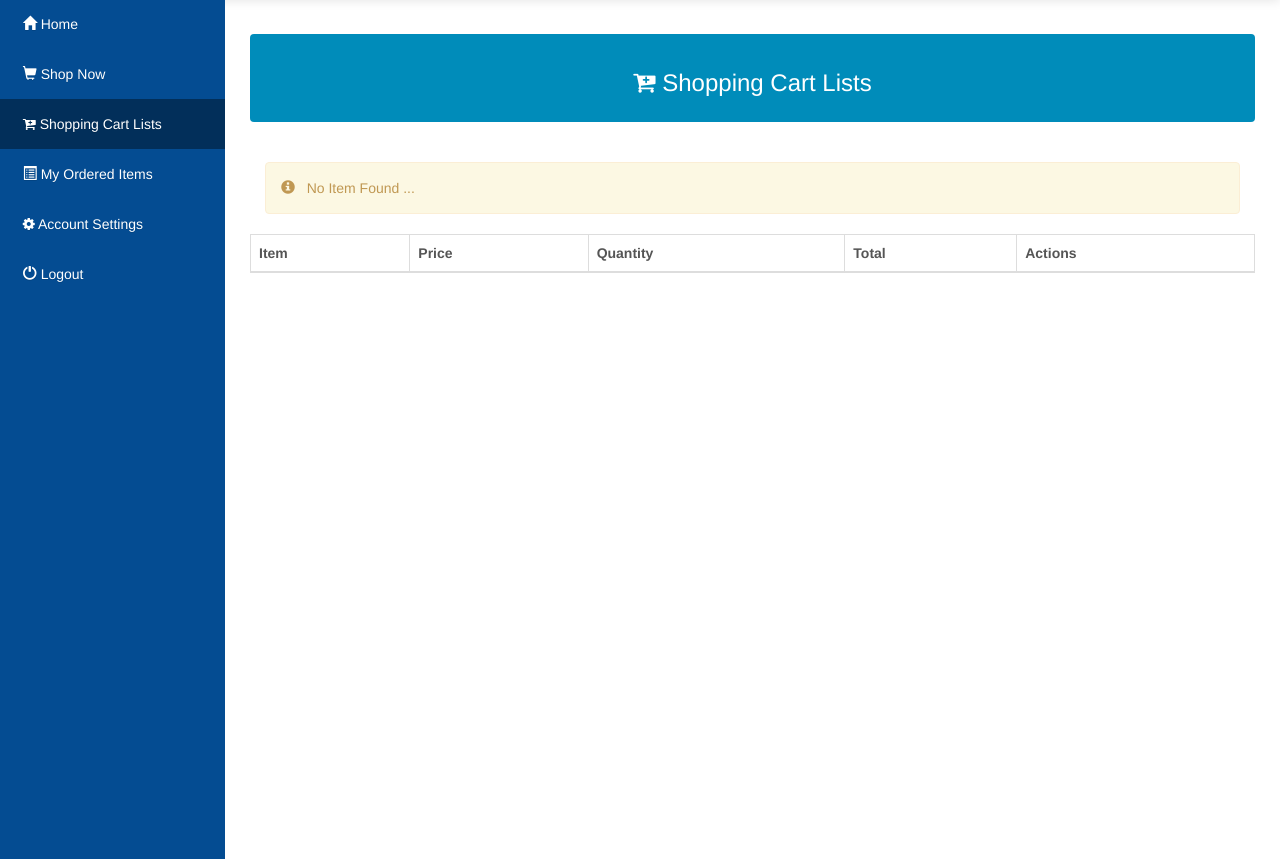
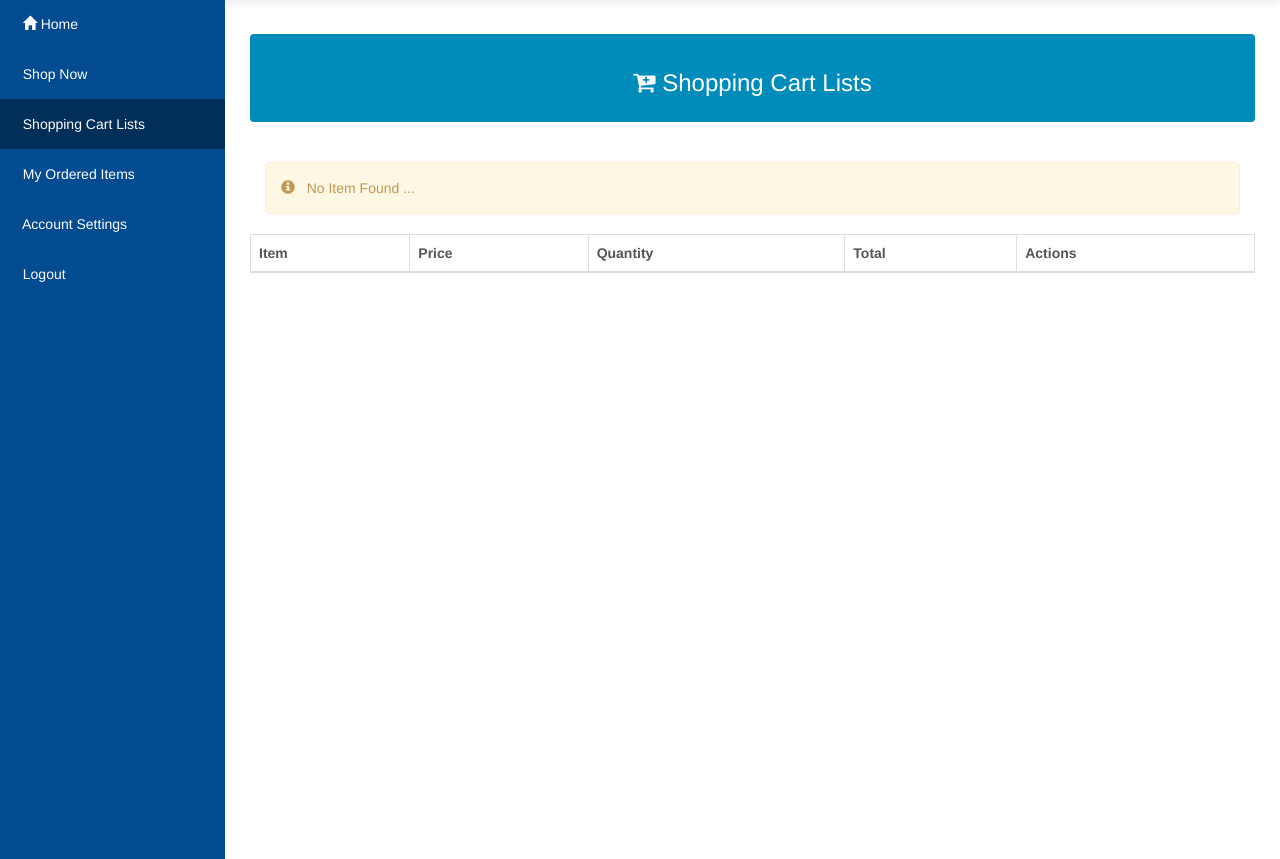
Before and after one commit to Ishwarya131/SimpleShoppingCart, a PHP site: page /Customers/cart_items.php in a window 1280 px wide. Shown: the part 51-910 px from the top of the page. Run offline with PHP 8.4, Linux system fonts and the light colour scheme; the visitor is signed in with stand-in values (Sample User, id 1); tables that the repository leaves empty or names only in its code hold one stand-in row (values such as "Sample post"); lists and menus that the app fills with data are empty.

Commit message:
Update cart_items.php

```diff
--- a/EdgeSketch/Customers/cart_items.php
+++ b/EdgeSketch/Customers/cart_items.php
@@ -72,7 +72,6 @@ if(!$_SESSION['user_email'])
     <meta charset="utf-8">
     <meta name="viewport" content="width=device-width, initial-scale=1.0">
     <title>ON-SHOP</title>
-	 <link rel="shortcut icon" href="../assets/img/logo.png" type="image/x-icon" />
     <link rel="stylesheet" type="text/css" href="bootstrap/css/bootstrap.min.css" />
     <link rel="stylesheet" type="text/css" href="font-awesome/css/font-awesome.min.css" />
     <link rel="stylesheet" type="text/css" href="css/local.css" />
@@ -98,12 +97,12 @@ if(!$_SESSION['user_email'])
             <div class="collapse navbar-collapse navbar-ex1-collapse">
                 <ul class="nav navbar-nav side-nav">
                     <li><a href="index.php"> &nbsp; <span class='glyphicon glyphicon-home'></span> Home</a></li>
-					<li><a href="shop.php?id=1"> &nbsp; <span class='glyphicon glyphicon-shopping-cart'></span> Shop Now</a></li>
-					<li  class="active"><a href="cart_items.php"> &nbsp; <span class='fa fa-cart-plus'></span> Shopping Cart Lists</a></li>
-					<li><a href="orders.php"> &nbsp; <span class='glyphicon glyphicon-list-alt'></span> My Ordered Items</a></li>
+					<li><a href="shop.php?id=1"> &nbsp;  Shop Now</a></li>
+					<li  class="active"><a href="cart_items.php"> &nbsp;  Shopping Cart Lists</a></li>
+					<li><a href="orders.php"> &nbsp;  My Ordered Items</a></li>
 <!--	<li><a href="view_purchased.php"> &nbsp; <span class='glyphicon glyphicon-eye-open'></span> Previous Items Ordered</a></li>   -->
-					<li><a data-toggle="modal" data-target="#setAccount"> &nbsp; <span class='fa fa-gear'></span> Account Settings</a></li>
-					<li><a href="logout.php"> &nbsp; <span class='glyphicon glyphicon-off'></span> Logout</a></li>
+					<li><a data-toggle="modal" data-target="#setAccount"> &nbsp;  Account Settings</a></li>
+					<li><a href="logout.php"> &nbsp;  Logout</a></li>
 
 
                 </ul>
```
